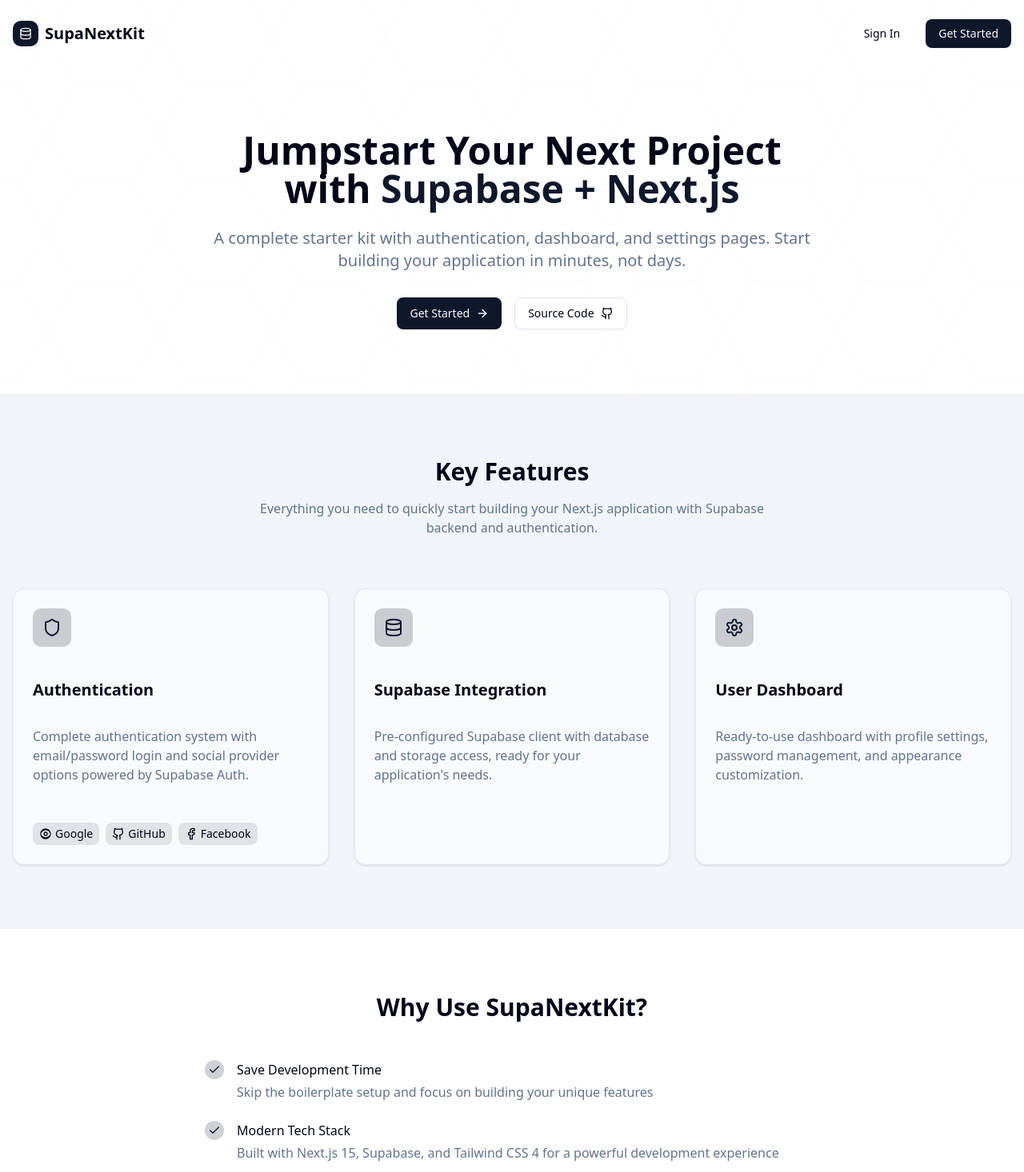
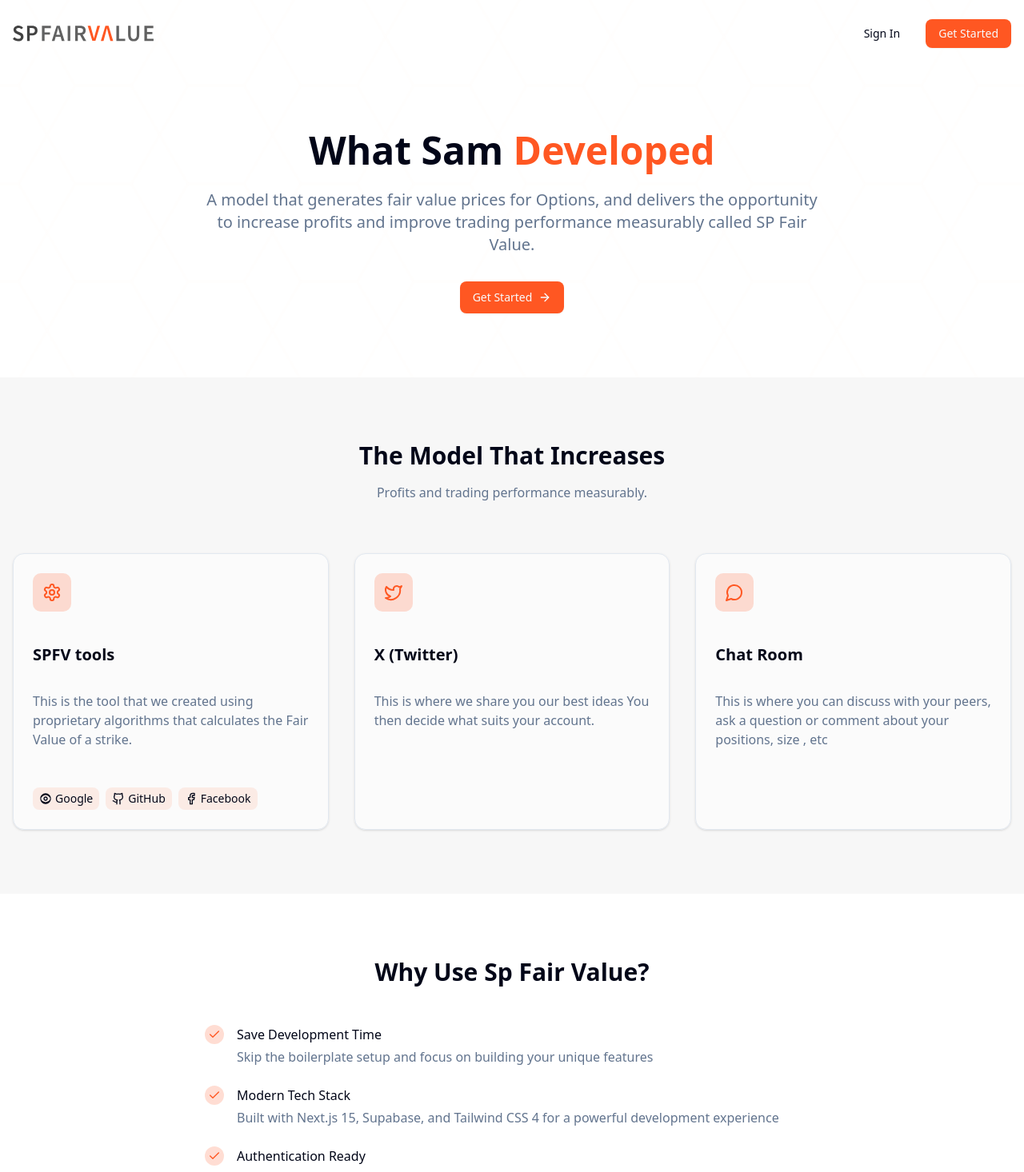
Before and after one commit to vito8916/spfv, a Next.js app: page / in a window 1280 px wide. Shown: the top 1466 px of the page at 80% size. Built offline with nearby package versions, Linux system fonts and the light colour scheme.

Commit message:
feat: update branding and layout for Sp Fair Value application

```diff
--- a/app/(auth)/layout.tsx
+++ b/app/(auth)/layout.tsx
@@ -1,6 +1,6 @@
 import Link from "next/link";
-import AppLogoIcon from "@/components/app-logo-icon";
 import React from "react";
+import Logo from "@/components/logo";
 
 export default function AuthCardLayout({children}: {
     children: React.ReactNode;
@@ -9,9 +9,7 @@ export default function AuthCardLayout({children}: {
         <div className="bg-background flex min-h-svh flex-col items-center justify-center gap-6 p-6 md:p-10">
             <div className="flex w-full max-w-md flex-col gap-6">
                 <Link href="/" className="flex items-center gap-2 self-center font-medium ">
-                    <div className="flex h-12 w-12 items-center justify-center bg-primary rounded-md">
-                        <AppLogoIcon />
-                    </div>
+                    <Logo />
                 </Link>
 
                 <div className="flex flex-col gap-6">
--- a/app/globals.css
+++ b/app/globals.css
@@ -16,9 +16,9 @@
   --card-foreground: oklch(0.129 0.042 264.695);
   --popover: oklch(1 0 0);
   --popover-foreground: oklch(0.129 0.042 264.695);
-  --primary: oklch(0.208 0.042 265.755);
+  --primary: oklch(67.92% 0.2128 36.53);
   --primary-foreground: oklch(0.984 0.003 247.858);
-  --secondary: oklch(0.968 0.007 247.896);
+  --secondary: oklch(97.61% 0 0);
   --secondary-foreground: oklch(0.208 0.042 265.755);
   --muted: oklch(0.968 0.007 247.896);
   --muted-foreground: oklch(0.554 0.046 257.417);
@@ -52,7 +52,7 @@
   --card-foreground: oklch(0.984 0.003 247.858);
   --popover: oklch(24.37% 0.0059 271.17);
   --popover-foreground: oklch(0.984 0.003 247.858);
-  --primary: oklch(58.37% 0.1909 277.37);
+  --primary: oklch(67.92% 0.2128 36.53);
   --primary-foreground: oklch(0.984 0.003 247.858);
   --secondary: oklch(31.41% 0.009 276.85);
   --secondary-foreground: oklch(0.984 0.003 247.858);
--- a/app/page.tsx
+++ b/app/page.tsx
@@ -1,24 +1,26 @@
 import {Button} from "@/components/ui/button";
 import Link from "next/link";
-import {ArrowRight, Check, Database, Settings, Shield, Github, Facebook} from "lucide-react";
+import {ArrowRight, Check, Database, Settings, Github, Facebook, Twitter, MessageCircle} from "lucide-react";
 import {Card} from "@/components/ui/card";
-import { Metadata } from "next";
+import {Metadata} from "next";
+import Image from "next/image";
+import Logo from "@/components/logo";
 
 export const metadata: Metadata = {
-  title: "SupaNext Starter Kit - Next.js 15 + Supabase Authentication Template",
-  description: "A modern, full-featured starter kit combining Next.js 15 with Supabase for authentication and data storage. Complete with social login providers, dashboard, and settings.",
-    authors: [{name: "Victor Alvarado", url:"https://victoralvarado.dev"}],
+    title: "Sp Fair Value",
+    description: "A powerful tool for financial analysis and decision-making.",
+    authors: [{name: "NSPRO'S", url: "https://nspros.io"}],
     openGraph: {
-    title: "SupaNext Starter Kit - Next.js 15 + Supabase",
-    description: "A modern starter kit with Next.js 15, Supabase authentication, and beautiful UI components. Includes social login with Google, GitHub, and Facebook.",
-    url: "https://supanext-starter-kit.vicbox.dev",
-    siteName: "SupaNext Starter Kit",
+        title: "Sp Fair Value",
+        description: "A powerful tool for financial analysis and decision-making.",
+        url: "https://spfairvalue.com",
+        siteName: "spfairvalue.com",
         images: [
             {
                 url: "/supanext-kit.webp",
                 width: 1200,
                 height: 630,
-        alt: "SupaNext Starter Kit Preview",
+                alt: "Sp Fair Value Preview",
             },
         ],
         locale: "en_US",
@@ -26,11 +28,11 @@ export const metadata: Metadata = {
     },
     twitter: {
         card: "summary_large_image",
-    title: "SupaNext Starter Kit - Next.js 15 + Supabase",
-    description: "A modern starter kit with Next.js 15, Supabase authentication, and beautiful UI components.",
+        title: "Sp Fair Value",
+        description: "A powerful tool for financial analysis and decision-making.",
         images: ["/supanext-kit.webp"],
     },
-  metadataBase: new URL("https://supanext-starter-kit.vicbox.dev"),
+    metadataBase: new URL("https://spfairvalue.com"),
 };
 
 export default function Home() {
@@ -38,15 +40,13 @@ export default function Home() {
         <div className="min-h-screen bg-background">
             {/* Hero Section */}
             <div className="relative">
-              <div className="absolute inset-0 bg-[url('/pattern-7.svg')] bg-cover opacity-50" />
+                <div className="absolute inset-0 bg-[url('/pattern-7.svg')] bg-cover opacity-50"/>
                 <div className="relative z-10">
                     <header className="container mx-auto px-4 py-6">
                         <nav className="flex items-center justify-between">
                             <div className="flex items-center gap-2">
-                              <div className="h-8 w-8 rounded-lg bg-primary flex items-center justify-center">
-                                  <Database className="h-4 w-4 text-primary-foreground" />
-                              </div>
-                              <span className="text-xl font-bold">SupaNextKit</span>
+                                <Logo />
+                                {/*<span className="text-xl font-bold">SpFairValue</span>*/}
                             </div>
                             <div className="flex items-center gap-4">
                                 <Link href="/sign-in">
@@ -64,24 +64,19 @@ export default function Home() {
                     <main className="container mx-auto px-4 py-20">
                         <div className="max-w-3xl mx-auto text-center">
                             <h1 className="text-5xl font-bold mb-6">
-                              Jumpstart Your Next Project with{" "}
-                              <span className="text-primary">Supabase + Next.js</span>
+                                What Sam{" "}
+                                <span className="text-primary">Developed</span>
                             </h1>
                             <p className="text-xl text-muted-foreground mb-8">
-                              A complete starter kit with authentication, dashboard, and settings pages.
-                              Start building your application in minutes, not days.
+                                A model that generates fair value prices for Options, and delivers the opportunity to
+                                increase profits and improve trading performance measurably called SP Fair Value.
                             </p>
                             <div className="flex flex-col sm:flex-row gap-4 justify-center">
                                 <Link href="/sign-up">
-                                  <Button size="lg" className="bg-primary hover:bg-primary/90 text-primary-foreground gap-2">
+                                    <Button size="lg"
+                                            className="bg-primary hover:bg-primary/90 text-primary-foreground gap-2">
                                         Get Started
-                                      <ArrowRight className="h-4 w-4" />
-                                  </Button>
-                              </Link>
-                              <Link target="_blank" href="https://github.com/vito8916/supanext-starter-kit">
-                                  <Button size="lg" variant="outline" className="gap-2">
-                                      Source Code
-                                      <Github className="h-4 w-4" />
+                                        <ArrowRight className="h-4 w-4"/>
                                     </Button>
                                 </Link>
                             </div>
@@ -94,37 +89,40 @@ export default function Home() {
             <section className="py-20 bg-secondary">
                 <div className="container mx-auto px-4">
                     <div className="text-center mb-16">
-                      <h2 className="text-3xl font-bold mb-4">Key Features</h2>
+                        <h2 className="text-3xl font-bold mb-4">The Model That Increases</h2>
                         <p className="text-muted-foreground max-w-2xl mx-auto">
-                          Everything you need to quickly start building your Next.js application with Supabase
-                          backend and authentication.
+                            Profits and trading performance
+                            measurably.
                         </p>
                     </div>
 
                     <div className="grid gap-8 md:grid-cols-3">
                         <Card className="p-6 bg-background/50">
                             <div className="h-12 w-12 rounded-lg bg-primary/20 flex items-center justify-center mb-4">
-                              <Shield className="h-6 w-6 text-primary" />
+                                <Settings className="h-6 w-6 text-primary"/>
                             </div>
-                          <h3 className="text-xl font-bold mb-2">Authentication</h3>
+                            <h3 className="text-xl font-bold mb-2">SPFV tools</h3>
                             <p className="text-muted-foreground mb-4">
-                              Complete authentication system with email/password login and social
-                              provider options powered by Supabase Auth.
+                                This is the tool that we created
+                                using proprietary algorithms that calculates the Fair Value of a strike.
                             </p>
                             <div className="flex flex-wrap gap-2 mt-2">
                                 <div className="flex items-center gap-1 text-sm bg-primary/10 px-2 py-1 rounded-md">
-                                  <svg xmlns="http://www.w3.org/2000/svg" viewBox="0 0 24 24" fill="currentColor" className="w-4 h-4">
-                                      <path d="M12 2C6.48 2 2 6.48 2 12s4.48 10 10 10 10-4.48 10-10S17.52 2 12 2zm5.01 14.99c-1.73 1.05-3.5 1.63-5.01 1.63-1.51 0-3.28-.58-5.01-1.63-1.99-1.21-3.38-2.95-3.38-4.99 0-2.04 1.39-3.78 3.38-4.99 1.73-1.05 3.5-1.63 5.01-1.63 1.51 0 3.28.58 5.01 1.63 1.99 1.21 3.38 2.95 3.38 4.99 0 2.04-1.39 3.78-3.38 4.99z" />
-                                      <path d="M12 8c-2.21 0-4 1.79-4 4s1.79 4 4 4 4-1.79 4-4-1.79-4-4-4zm0 6c-1.1 0-2-.9-2-2s.9-2 2-2 2 .9 2 2-.9 2-2 2z" />
+                                    <svg xmlns="http://www.w3.org/2000/svg" viewBox="0 0 24 24" fill="currentColor"
+                                         className="w-4 h-4">
+                                        <path
+                                            d="M12 2C6.48 2 2 6.48 2 12s4.48 10 10 10 10-4.48 10-10S17.52 2 12 2zm5.01 14.99c-1.73 1.05-3.5 1.63-5.01 1.63-1.51 0-3.28-.58-5.01-1.63-1.99-1.21-3.38-2.95-3.38-4.99 0-2.04 1.39-3.78 3.38-4.99 1.73-1.05 3.5-1.63 5.01-1.63 1.51 0 3.28.58 5.01 1.63 1.99 1.21 3.38 2.95 3.38 4.99 0 2.04-1.39 3.78-3.38 4.99z"/>
+                                        <path
+                                            d="M12 8c-2.21 0-4 1.79-4 4s1.79 4 4 4 4-1.79 4-4-1.79-4-4-4zm0 6c-1.1 0-2-.9-2-2s.9-2 2-2 2 .9 2 2-.9 2-2 2z"/>
                                     </svg>
                                     Google
                                 </div>
                                 <div className="flex items-center gap-1 text-sm bg-primary/10 px-2 py-1 rounded-md">
-                                  <Github className="w-4 h-4" />
+                                    <Github className="w-4 h-4"/>
                                     GitHub
                                 </div>
                                 <div className="flex items-center gap-1 text-sm bg-primary/10 px-2 py-1 rounded-md">
-                                  <Facebook className="w-4 h-4" />
+                                    <Facebook className="w-4 h-4"/>
                                     Facebook
                                 </div>
                             </div>
@@ -132,23 +130,24 @@ export default function Home() {
 
                         <Card className="p-6 bg-background/50">
                             <div className="h-12 w-12 rounded-lg bg-primary/20 flex items-center justify-center mb-4">
-                              <Database className="h-6 w-6 text-primary" />
+                                <Twitter className="h-6 w-6 text-primary"/>
                             </div>
-                          <h3 className="text-xl font-bold mb-2">Supabase Integration</h3>
+                            <h3 className="text-xl font-bold mb-2">X (Twitter)</h3>
                             <p className="text-muted-foreground">
-                              Pre-configured Supabase client with database and storage access,
-                              ready for your application&apos;s needs.
+                                This is where we share you
+                                our best ideas You then decide what suits your account.
                             </p>
                         </Card>
 
                         <Card className="p-6 bg-background/50">
                             <div className="h-12 w-12 rounded-lg bg-primary/20 flex items-center justify-center mb-4">
-                              <Settings className="h-6 w-6 text-primary" />
+                                <MessageCircle className="h-6 w-6 text-primary"/>
                             </div>
-                          <h3 className="text-xl font-bold mb-2">User Dashboard</h3>
+                            <h3 className="text-xl font-bold mb-2">Chat Room</h3>
                             <p className="text-muted-foreground">
-                              Ready-to-use dashboard with profile settings, password management,
-                              and appearance customization.
+                                This is where you can discuss
+                                with your peers, ask a question
+                                or comment about your positions, size , etc
                             </p>
                         </Card>
                     </div>
@@ -160,7 +159,7 @@ export default function Home() {
                 <div className="container mx-auto px-4">
                     <div className="max-w-3xl mx-auto">
                         <h2 className="text-3xl font-bold mb-12 text-center">
-                          Why Use SupaNextKit?
+                            Why Use Sp Fair Value?
                         </h2>
                         <div className="space-y-6">
                             {[
@@ -186,8 +185,9 @@ export default function Home() {
                                 },
                             ].map((benefit) => (
                                 <div key={benefit.title} className="flex gap-4 items-start">
-                                  <div className="h-6 w-6 rounded-full bg-primary/20 flex items-center justify-center flex-shrink-0">
-                                      <Check className="h-4 w-4 text-primary" />
+                                    <div
+                                        className="h-6 w-6 rounded-full bg-primary/20 flex items-center justify-center flex-shrink-0">
+                                        <Check className="h-4 w-4 text-primary"/>
                                     </div>
                                     <div>
                                         <h3 className="font-medium mb-1">{benefit.title}</h3>
@@ -204,18 +204,19 @@ export default function Home() {
 
             {/* CTA Section */}
             <section className="py-20 bg-secondary relative overflow-hidden">
-              <div className="absolute inset-0 bg-[url('/pattern-7.svg')] bg-cover opacity-50" />
+                <div className="absolute inset-0 bg-[url('/pattern-7.svg')] bg-cover opacity-50"/>
                 <div className="relative z-10 container mx-auto px-4 text-center">
                     <h2 className="text-3xl font-bold mb-4">
-                      Ready to Build Your Next Project?
+                        Ready To Grow Your Business?
                     </h2>
                     <p className="text-muted-foreground mb-8 max-w-2xl mx-auto">
-                      Get started with SupaNextKit today and launch your application faster than ever.
+                        Get started with Sp Fair Value and experience the power of our
+                        model. Sign up now and take your trading to the next level.
                     </p>
                     <Link href="/sign-up">
                         <Button size="lg" className="bg-primary hover:bg-primary/90 text-primary-foreground gap-2">
-                          Start Building Now
-                          <ArrowRight className="h-4 w-4" />
+                            Start Growing Now
+                            <ArrowRight className="h-4 w-4"/>
                         </Button>
                     </Link>
                 </div>
@@ -227,9 +228,9 @@ export default function Home() {
                     <div className="flex flex-col md:flex-row justify-between items-center gap-4">
                         <div className="flex items-center gap-2">
                             <div className="h-8 w-8 rounded-lg bg-primary flex items-center justify-center">
-                              <Database className="h-4 w-4 text-primary-foreground" />
+                                <Database className="h-4 w-4 text-primary-foreground"/>
                             </div>
-                          <span className="text-xl font-bold">SupaNextKit</span>
+                            <span className="text-xl font-bold">SpFairValue</span>
                         </div>
                         <div className="text-sm text-muted-foreground">
                             © 2024 SupaNextKit. All rights reserved.
--- a/components/auth/login-form.tsx
+++ b/components/auth/login-form.tsx
@@ -152,7 +152,6 @@ const LoginForm = () => {
           Or continue with
         </div>
         <div className="flex items-center justify-center gap-x-4">
-          <GitHubSignInButton />
           <GoogleSignInButton />
           <FacebookSignInButton />
         </div>
--- a/components/auth/register-form.tsx
+++ b/components/auth/register-form.tsx
@@ -170,7 +170,6 @@ const RegisterForm = () => {
           Or continue with
         </div>
         <div className="flex items-center justify-center gap-x-4">
-          <GitHubSignInButton />
           <GoogleSignInButton />
           <FacebookSignInButton />
         </div>
```
Lines whose indentation alone changed are shown as unchanged.
